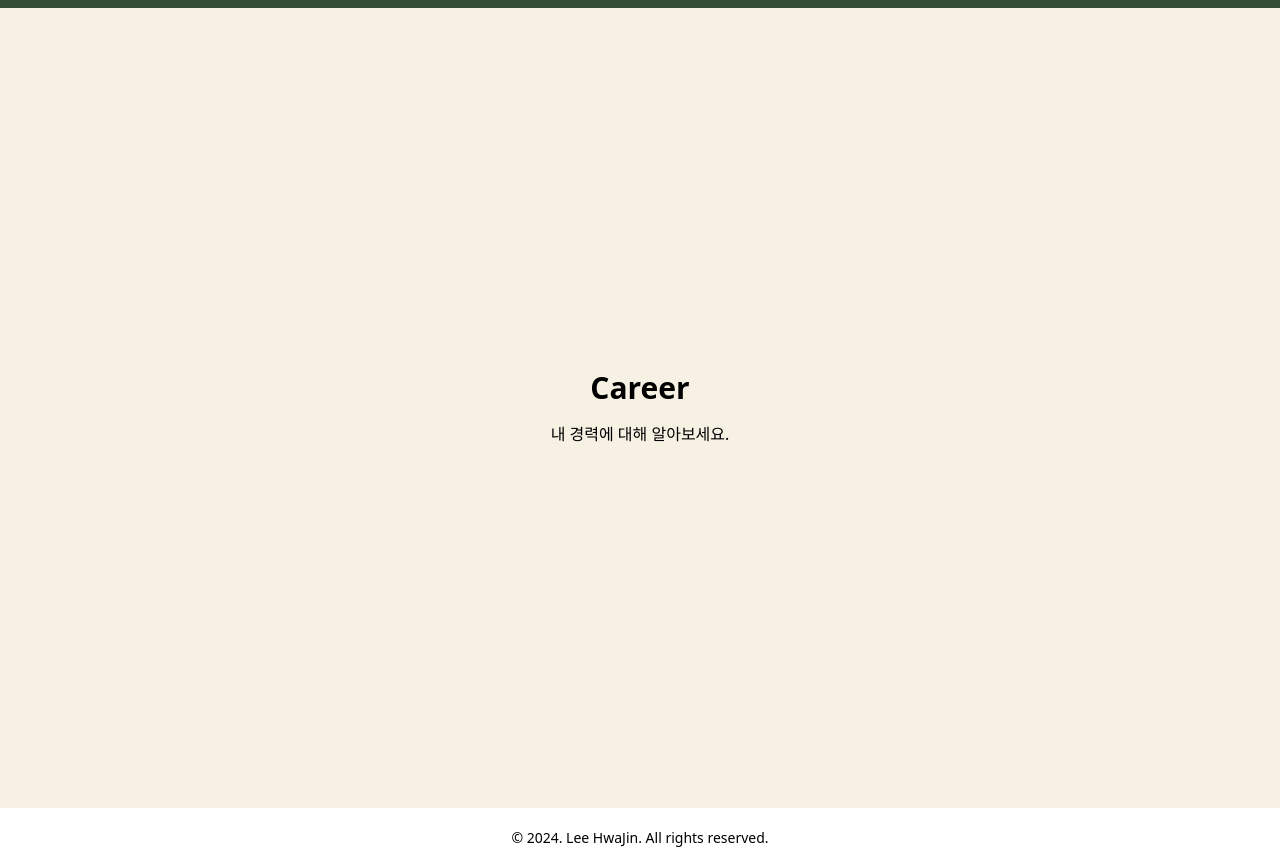
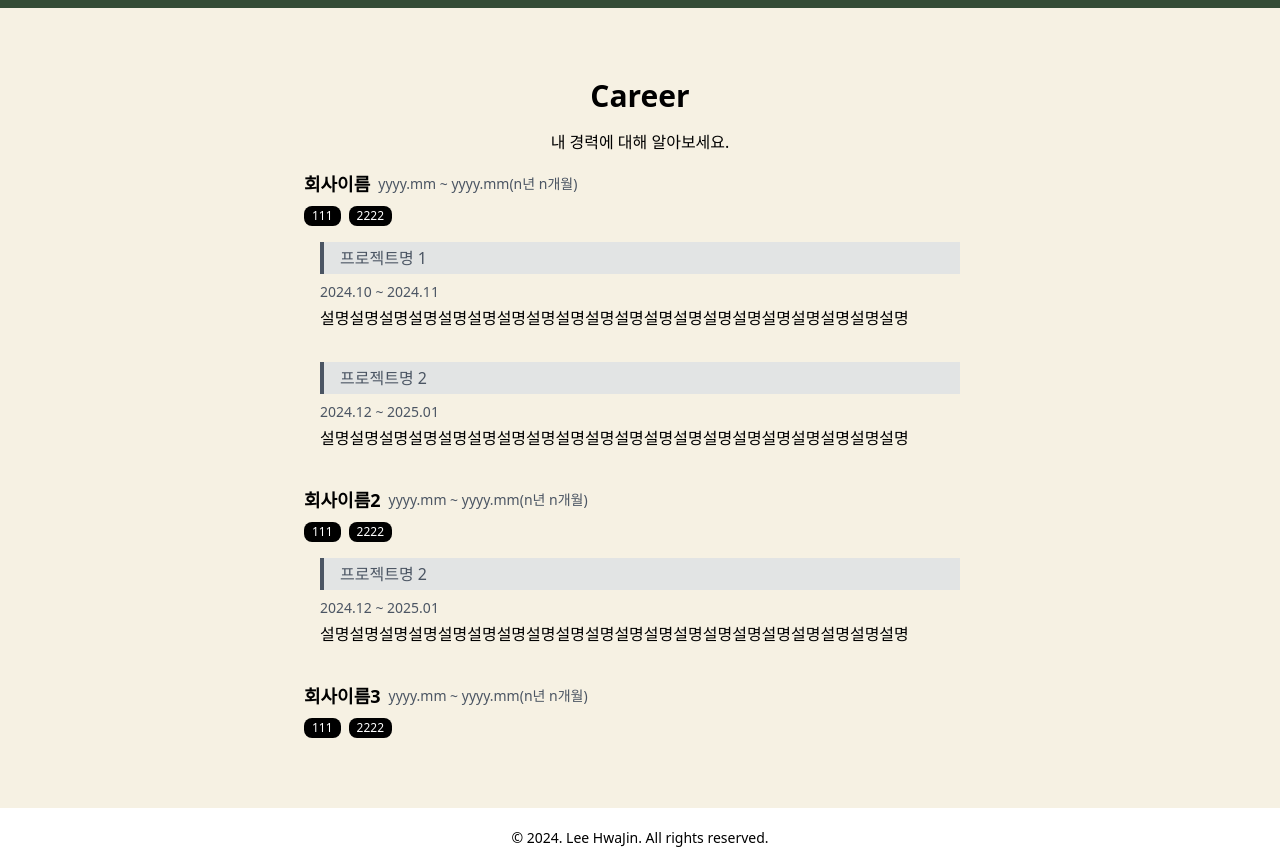
Before and after one commit to HwajinLee3114/lhjin-portfolio, a Next.js app: page / in a window 1280 px wide. Shown: the part 2600-3468 px from the top of the page. Built offline with nearby package versions, Linux system fonts and the light colour scheme.

Commit message:
career 페이지 작업

```diff
--- a/src/app/career/page.tsx
+++ b/src/app/career/page.tsx
@@ -1,4 +1,6 @@
 import React from "react";
+import { career } from "@/data/career";
+import { projects } from "@/data/projects";
 
 export default function Career() {
   return (
@@ -7,7 +9,54 @@ export default function Career() {
       className="flex flex-col items-center justify-center min-h-screen bg-themacolor1"
     >
       <h2 className="text-3xl font-bold">Career</h2>
-      <p className="mt-4">내 경력에 대해 알아보세요.</p>
+      <p className="my-4">내 경력에 대해 알아보세요.</p>
+
+      <div className="max-w-2xl w-full">
+        <ul className="flex flex-col gap-5">
+          {career.map((item, index) => (
+            <li key={`carrer_${index}`}>
+              <div className="flex flex-col sm:flex-row gap-2 mb-2 items-start sm:items-center">
+                <h2 className="text-lg font-bold">{item.company}</h2>
+                <div className="text-gray-600 text-base md:text-sm">
+                  {item.period}
+                </div>
+              </div>
+              <div>{item.companyInfo}</div>
+              <div className="flex gap-2">
+                {item.tag.map((t, idx) => (
+                  <p
+                    key={`carrerTag_${idx}`}
+                    className="text-xs px-2 py-0.5 rounded-lg bg-black text-white"
+                  >
+                    {t}
+                  </p>
+                ))}
+              </div>
+
+              {item.projects &&
+                item.projects.map((pjId, idx) => {
+                  const pj = projects.find((p) => p.id === pjId);
+                  return (
+                    pj && (
+                      <section
+                        className="py-3.5 px-0 md:p-4"
+                        key={`${pjId}_carrer_${idx}`}
+                      >
+                        <div className="py-1 pl-4 mb-2 border-l-4 border-gray-600 text-gray-600 bg-quotecolor">
+                          {pj.title}
+                        </div>
+                        <div className="text-gray-600 text-base md:text-sm mb-1">
+                          {pj.period}
+                        </div>
+                        <div>{pj.description}</div>
+                      </section>
+                    )
+                  );
+                })}
+            </li>
+          ))}
+        </ul>
+      </div>
     </section>
   );
 }
--- /dev/null
+++ b/src/data/career.ts
@@ -0,0 +1,56 @@
+import { projects } from './projects';
+
+export const career = [
+  /*
+    회사명
+  * 근무 기간(1년 2개월)
+  * 간단 설명
+  * 사용 기슬 스택
+  * 담당 프로젝트명 / 기간 / 한줄 설명 : projects.ts랑 조인해서
+  */
+  {
+    id: '1',
+    company: '회사이름',
+    period: 'yyyy.mm ~ yyyy.mm(n년 n개월)',
+    companyInfo: '',
+    tag: [
+      '111',
+      '2222'
+    ],
+    projects: [
+      '1', '2'
+    ]
+  },
+  {
+    id: '2',
+    company: '회사이름2',
+    period: 'yyyy.mm ~ yyyy.mm(n년 n개월)',
+    companyInfo: '',
+    tag: [
+      '111',
+      '2222'
+    ],
+    projects: [
+      '2'
+    ]
+  },
+  {
+    id: '3',
+    company: '회사이름3',
+    period: 'yyyy.mm ~ yyyy.mm(n년 n개월)',
+    companyInfo: '',
+    tag: [
+      '111',
+      '2222'
+    ],
+    projects: [
+    ]
+  }
+];
+
+const careerWithProjects = career.map(c => ({
+  ...c,
+  projectDetails: c.projects.map(projectId => projects.find(p => p.id === projectId)).filter(Boolean),
+}));
+
+console.info('careerWithProjects:', careerWithProjects);
```
